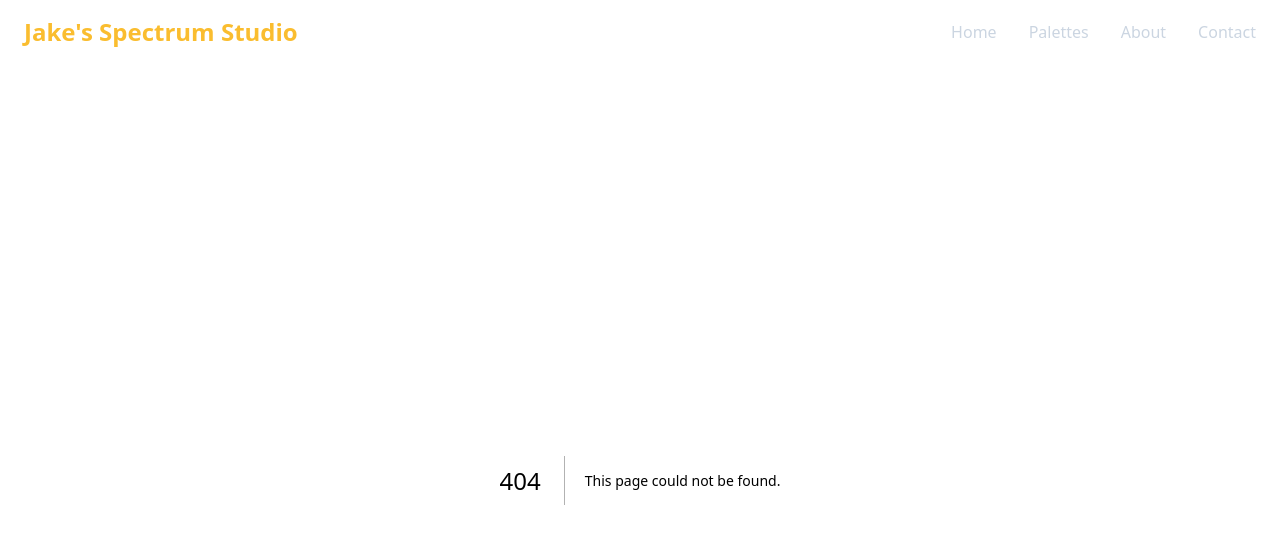
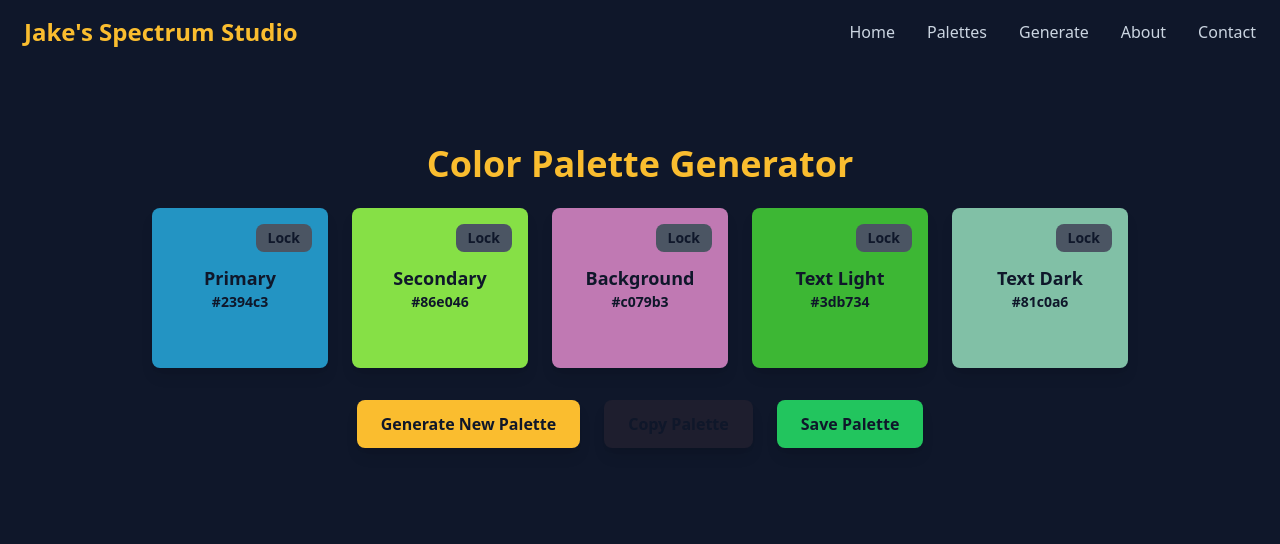
Before and after one commit to JacobSamas/Jake-s-Spectrum-Studio, a Next.js app in the folder frontend/: page /generator in a window 1280 px wide. Before the commit this address had no page. Shown: the top 544 px of the page. Built offline with nearby package versions, Linux system fonts and the light colour scheme.

Commit message:
feat: added color palette generator with copy and lock features

```diff
--- /dev/null
+++ b/frontend/src/app/generator/page.tsx
@@ -0,0 +1,156 @@
+'use client';
+
+import { useState } from 'react';
+
+type Color = {
+  id: number;
+  label: string;
+  value: string;
+  locked: boolean;
+};
+
+// Function to generate a random HEX color
+const generateRandomColor = () => {
+  return `#${Math.floor(Math.random() * 16777215).toString(16).padStart(6, '0')}`;
+};
+
+const ColorPaletteGenerator = () => {
+  const [colors, setColors] = useState<Color[]>([
+    { id: 1, label: 'Primary', value: generateRandomColor(), locked: false },
+    { id: 2, label: 'Secondary', value: generateRandomColor(), locked: false },
+    { id: 3, label: 'Background', value: generateRandomColor(), locked: false },
+    { id: 4, label: 'Text Light', value: generateRandomColor(), locked: false },
+    { id: 5, label: 'Text Dark', value: generateRandomColor(), locked: false },
+  ]);
+
+  const [copiedColor, setCopiedColor] = useState<string | null>(null);
+  const [saveStatus, setSaveStatus] = useState<string | null>(null);
+
+  // Generate new colors for unlocked items
+  const generatePalette = () => {
+    setColors((prevColors) =>
+      prevColors.map((color) =>
+        color.locked ? color : { ...color, value: generateRandomColor() }
+      )
+    );
+  };
+
+  // Toggle lock/unlock a color
+  const toggleLock = (id: number) => {
+    setColors((prevColors) =>
+      prevColors.map((color) =>
+        color.id === id ? { ...color, locked: !color.locked } : color
+      )
+    );
+  };
+
+  // Copy color to clipboard with label
+  const copyToClipboard = (color: string, label: string) => {
+    const formattedColor = `${label}: '${color}'`;
+    navigator.clipboard.writeText(formattedColor);
+    setCopiedColor(formattedColor);
+    setTimeout(() => setCopiedColor(null), 1500);
+  };
+
+  // Save the palette to backend
+  const savePalette = async () => {
+    const paletteData = {
+      name: `Palette-${new Date().getTime()}`,
+      colors: JSON.stringify(colors.map((color) => ({ label: color.label, value: color.value }))),
+    };
+
+    try {
+      const response = await fetch('http://localhost:5002/palettes', {
+        method: 'POST',
+        headers: {
+          'Content-Type': 'application/json',
+        },
+        body: JSON.stringify(paletteData),
+      });
+
+      if (!response.ok) {
+        throw new Error('Failed to save the palette.');
+      }
+
+      setSaveStatus('Palette saved successfully!');
+    } catch (error) {
+      setSaveStatus('Error saving palette. Please try again.');
+    }
+
+    setTimeout(() => setSaveStatus(null), 3000);
+  };
+
+  return (
+    <section className="py-16 bg-background text-textLight">
+      <div className="max-w-5xl mx-auto px-6 text-center">
+        <h2 className="text-4xl font-bold text-secondary mb-6">Color Palette Generator</h2>
+
+        <div className="grid grid-cols-1 md:grid-cols-5 gap-6">
+          {colors.map((color) => (
+            <div
+              key={color.id}
+              className="relative rounded-lg shadow-lg overflow-hidden cursor-pointer transition-transform hover:scale-105"
+            >
+              <div
+                className="h-40 flex flex-col items-center justify-center font-semibold text-background"
+                style={{ backgroundColor: color.value }}
+                onClick={() => copyToClipboard(color.value, color.label)}
+              >
+                <p className="text-lg font-bold">{color.label}</p>
+                <p className="text-sm">{color.value}</p>
+              </div>
+              <button
+                className={`absolute top-4 right-4 px-3 py-1 rounded-lg text-background text-sm font-bold ${
+                  color.locked ? 'bg-green-600' : 'bg-gray-600'
+                }`}
+                onClick={() => toggleLock(color.id)}
+              >
+                {color.locked ? 'Locked' : 'Lock'}
+              </button>
+            </div>
+          ))}
+        </div>
+
+        {copiedColor && (
+          <p className="mt-6 text-secondary text-lg font-semibold">
+            Copied: <span className="text-textLight">{copiedColor}</span>
+          </p>
+        )}
+
+        {saveStatus && (
+          <p className="mt-4 text-lg font-semibold text-green-400">
+            {saveStatus}
+          </p>
+        )}
+
+        <div className="mt-8 flex justify-center gap-6">
+          <button
+            onClick={generatePalette}
+            className="px-6 py-3 bg-secondary text-background font-bold rounded-lg shadow-lg hover:bg-yellow-400 transition-all duration-300"
+          >
+            Generate New Palette
+          </button>
+
+          <button
+            onClick={() => copyToClipboard(
+              colors.map(c => `${c.label}: '${c.value}'`).join(', '),
+              'Palette'
+            )}
+            className="px-6 py-3 bg-primary text-background font-bold rounded-lg shadow-lg hover:bg-gray-800 transition-all duration-300"
+          >
+            Copy Palette
+          </button>
+
+          <button
+            onClick={savePalette}
+            className="px-6 py-3 bg-green-500 text-background font-bold rounded-lg shadow-lg hover:bg-green-700 transition-all duration-300"
+          >
+            Save Palette
+          </button>
+        </div>
+      </div>
+    </section>
+  );
+};
+
+export default ColorPaletteGenerator;
--- a/frontend/src/app/page.tsx
+++ b/frontend/src/app/page.tsx
@@ -1,12 +1,14 @@
 import Hero from '@/components/Hero';
 import ColorPalette from '@/components/ColorPalette';
 import HowItWorks from '@/components/HowItWorks';
+import GeneratorSection from '@/components/GeneratorSection';
 
 export default function Home() {
   return (
     <main className="flex flex-col items-center justify-between">
       <Hero />
       <ColorPalette />
+      <GeneratorSection />
       <HowItWorks />
     </main>
   );
--- /dev/null
+++ b/frontend/src/components/GeneratorSection.tsx
@@ -0,0 +1,49 @@
+import Link from 'next/link';
+
+const GeneratorSection = () => {
+  return (
+    <section className="py-16 bg-background text-textLight">
+      <div className="max-w-7xl mx-auto px-6 text-center">
+        <h2 className="text-5xl font-bold text-secondary mb-6">
+          Create Your Own Color Palette
+        </h2>
+        <p className="text-lg max-w-3xl mx-auto text-textDark mb-8">
+          Experiment with different color combinations and save your favorite palettes for future use.
+        </p>
+
+        <div className="flex justify-center">
+          <Link href="/generator">
+            <button className="px-8 py-3 bg-secondary text-background font-bold rounded-xl shadow-lg hover:bg-yellow-400 transition-all duration-300">
+              Start Generating
+            </button>
+          </Link>
+        </div>
+
+        <div className="mt-12 grid grid-cols-1 md:grid-cols-3 gap-8">
+          <div className="p-8 bg-primary rounded-2xl shadow-xl transition-all duration-300 hover:scale-105">
+            <h3 className="text-3xl font-semibold text-textLight mb-4">Generate</h3>
+            <p className="text-textDark text-lg">
+              Instantly generate beautiful color palettes with a single click.
+            </p>
+          </div>
+
+          <div className="p-8 bg-primary rounded-2xl shadow-xl transition-all duration-300 hover:scale-105">
+            <h3 className="text-3xl font-semibold text-textLight mb-4">Lock</h3>
+            <p className="text-textDark text-lg">
+              Lock your favorite colors and generate new ones around them.
+            </p>
+          </div>
+
+          <div className="p-8 bg-primary rounded-2xl shadow-xl transition-all duration-300 hover:scale-105">
+            <h3 className="text-3xl font-semibold text-textLight mb-4">Save</h3>
+            <p className="text-textDark text-lg">
+              Save your palettes and access them anytime from your collection.
+            </p>
+          </div>
+        </div>
+      </div>
+    </section>
+  );
+};
+
+export default GeneratorSection;
--- a/frontend/src/components/Header.tsx
+++ b/frontend/src/components/Header.tsx
@@ -8,6 +8,7 @@ import { FiMenu, FiX } from 'react-icons/fi';
 const navLinks = [
   { name: 'Home', href: '/' },
   { name: 'Palettes', href: '/palettes' },
+  { name: 'Generate', href: '/generator' },
   { name: 'About', href: '/about' },
   { name: 'Contact', href: '/contact' },
 ];
```
Also changed, not shown: 1 other file (tests, documents, lock files or other folders).
